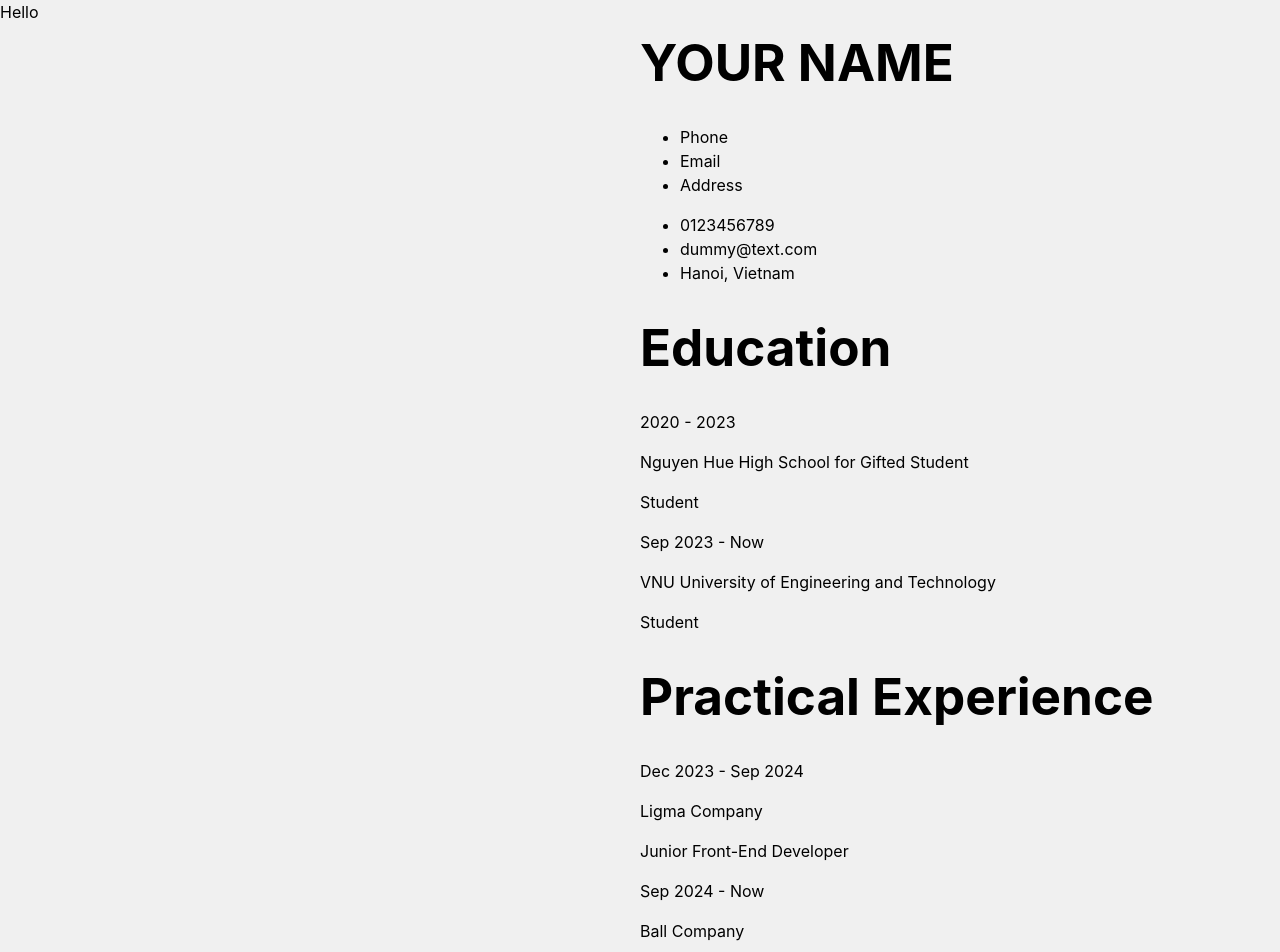
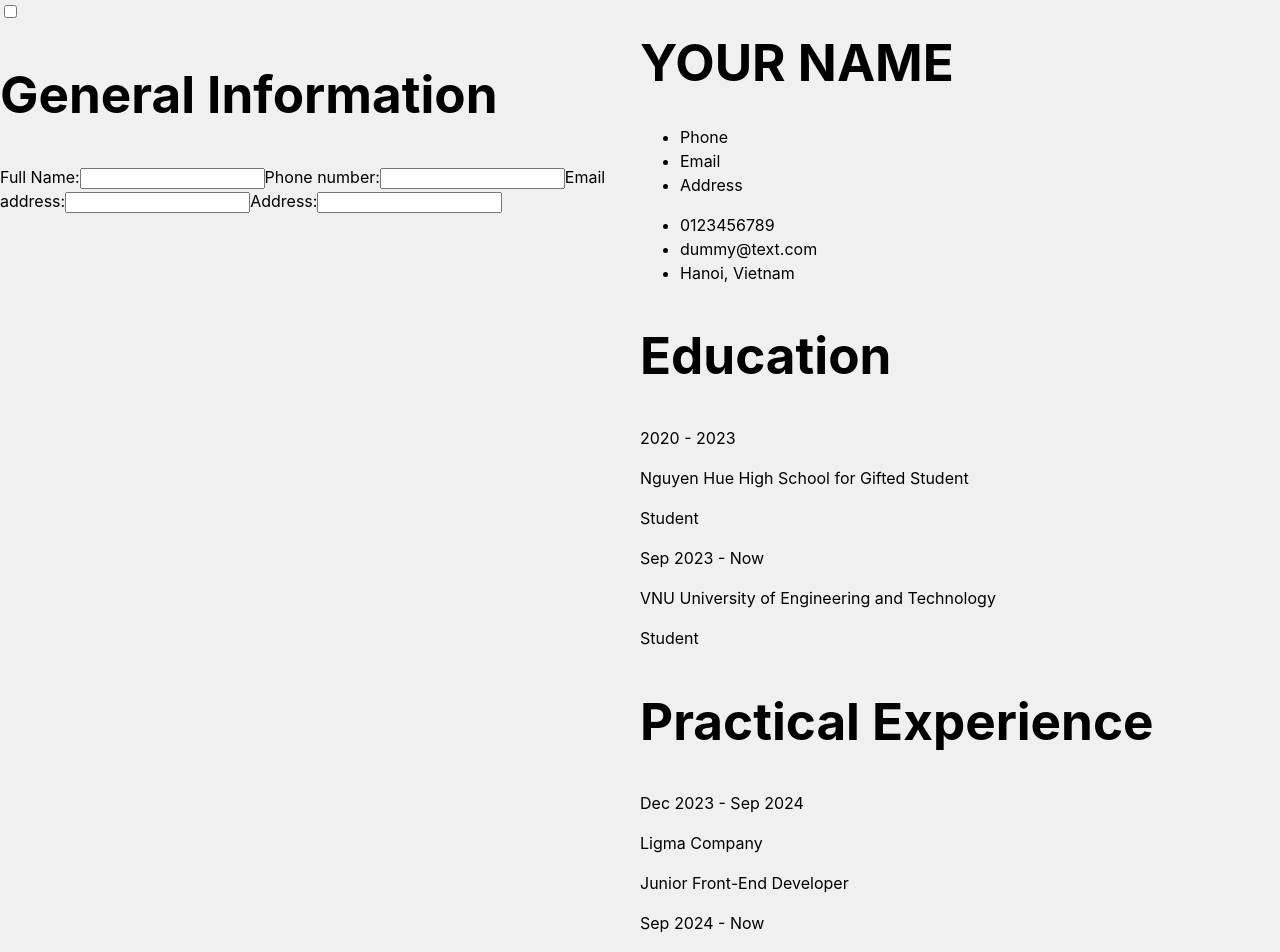
Before and after one commit to trandangduat/cv-application, a React (Vite) app: page / in a window 1280 px wide. Shown: the top 952 px of the page. Built offline with nearby package versions, Linux system fonts and the light colour scheme.

Commit message:
Add 'General Information' form

```diff
--- a/src/App.jsx
+++ b/src/App.jsx
@@ -1,15 +1,27 @@
 import { useState } from 'react'
 import './App.css'
+import { exampleGeneralInfo, exampleEducationalExperiences, examplePracticalExperiences } from './exampleInfo.js'
 import Leftside from './components/Leftside.jsx'
 import Rightside from './components/Rightside.jsx'
 
 function App() {
+  const [fullName, setFullName] = useState("YOUR NAME");
+  const [contactInfos, setContactInfos] = useState(exampleGeneralInfo);
+  const [educationalExperiences, setEducationalExperiences] = useState(exampleEducationalExperiences);
+  const [practicalExperiences, setPracticalExperiences] = useState(examplePracticalExperiences);
+
   return (
    <>
       <Leftside />
-      <Rightside />
+      <Rightside
+        fullName = {fullName}
+        contactInfos={contactInfos}
+        educationalExperiences={educationalExperiences}
+        practicalExperiences={practicalExperiences}
+      />
    </>
   )
 }
 
+
 export default App
--- a/src/components/Leftside.jsx
+++ b/src/components/Leftside.jsx
@@ -1,7 +1,39 @@
-function Leftside() {
+function GeneralInfo () {
+  return (
+    <form>
+      <label for = "full-name">Full Name:</label>
+      <input type = "text" name = "full-name" id = "full-name"/>
+
+      <label for = "phone-number">Phone number:</label>
+      <input type = "number" name = "phone-number" id = "phone-number"/>
+
+      <label for = "email">Email address:</label>
+      <input type = "email" name = "email" id = "email"/>
+
+      <label for = "address">Address:</label>
+      <input type = "text" name = "address" id = "address"/>
+    </form>
+  );
+}
+
+function Section ({title}) {
+  return (
+    <section className = "section">
+      <div id = "header">
+        <input type = "checkbox" />
+        <h1>{title}</h1>
+      </div>
+      <div id = "content">
+        <GeneralInfo />
+      </div>
+    </section>
+  );
+}
+
+function Leftside({}) {
   return (
     <div className = "panel" id = "left-side">
-      Hello
+      <Section title = "General Information" key = "1"/>
     </div>
   );
 }
--- a/src/components/Rightside.jsx
+++ b/src/components/Rightside.jsx
@@ -1,17 +1,17 @@
 import { useState } from 'react'
 
-function GeneralInformation (props) {
+function GeneralInformation ({name, labels, datas}) {
   return (
     <div id = "general-info">
       <div id = "avatar"></div>
       <div id = "info">
-        <h1 className = "name">YOUR NAME</h1>
+        <h1 className = "name">{name}</h1>
         <div id = "contact">
           <ul id = "labels">
-            {props.labels.map((label) => <li>{label}</li>)}
+            {labels.map((label) => <li>{label}</li>)}
           </ul>
           <ul>
-            {props.data.map((info) => <li>{info}</li>)}
+            {datas.map((info) => <li>{info}</li>)}
           </ul>
         </div>
       </div>
@@ -51,59 +51,23 @@ function Practical (data) {
   );
 }
 
-function Section (props) {
+function Section ({title, content}) {
   return (
-    <div className = "section">
-      <div id = "header"><h1>{props.title}</h1></div>
+    <section className = "section">
+      <div id = "header"><h1>{title}</h1></div>
       <div id = "content">
-        { props.content }
+        { content }
       </div>
-    </div>
+    </section>
   );
 }
 
-function Rightside() {
+function Rightside ({fullName, contactInfos, educationalExperiences, practicalExperiences}) {
   const contactLabels = ["Phone", "Email", "Address"];
-  const [contactInfos, setContactInfos] = useState(["0123456789", "dummy@text.com", "Hanoi, Vietnam"]);
-  const [educationalExperiences, setEducationalExperience] = useState([
-    {
-      "from": "2020",
-      "to": "2023",
-      "role": "Student",
-      "school": "Nguyen Hue High School for Gifted Student",
-      "id": "1",
-    },
-
-    {
-      "from": "Sep 2023",
-      "to": "Now",
-      "role": "Student",
-      "school": "VNU University of Engineering and Technology",
-      "id": "2",
-    },
-  ]);
-  const [practicalExperiences, setPracticalExperience] = useState([
-    {
-      "from": "Dec 2023",
-      "to": "Sep 2024",
-      "role": "Front-End Developer",
-      "position": "Junior",
-      "company": "Ligma Company",
-      "id": "1",
-    },
-    {
-      "from": "Sep 2024",
-      "to": "Now",
-      "role": "Full-Stack Developer",
-      "position": "",
-      "company": "Ball Company",
-      "id": "2",
-    },
-  ]);
 
   return (
     <div className = "panel preview" id = "right-side">
-      <GeneralInformation labels = {contactLabels} data = {contactInfos}/>
+      <GeneralInformation name = {fullName} labels = {contactLabels} datas = {contactInfos}/>
       <Section title = "Education" content = {Education(educationalExperiences)} />
       <Section title = "Practical Experience" content = {Practical(practicalExperiences)} />
     </div>
--- /dev/null
+++ b/src/exampleInfo.js
@@ -0,0 +1,42 @@
+const exampleGeneralInfo = ["0123456789", "dummy@text.com", "Hanoi, Vietnam"];
+const exampleEducationalExperiences = [
+  {
+    "from": "2020",
+    "to": "2023",
+    "role": "Student",
+    "school": "Nguyen Hue High School for Gifted Student",
+    "id": "1",
+  },
+
+  {
+    "from": "Sep 2023",
+    "to": "Now",
+    "role": "Student",
+    "school": "VNU University of Engineering and Technology",
+    "id": "2",
+  },
+];
+const examplePracticalExperiences = [
+  {
+    "from": "Dec 2023",
+    "to": "Sep 2024",
+    "role": "Front-End Developer",
+    "position": "Junior",
+    "company": "Ligma Company",
+    "id": "1",
+  },
+  {
+    "from": "Sep 2024",
+    "to": "Now",
+    "role": "Full-Stack Developer",
+    "position": "",
+    "company": "Ball Company",
+    "id": "2",
+  },
+];
+
+export {
+  exampleGeneralInfo,
+  exampleEducationalExperiences,
+  examplePracticalExperiences,
+};
```
